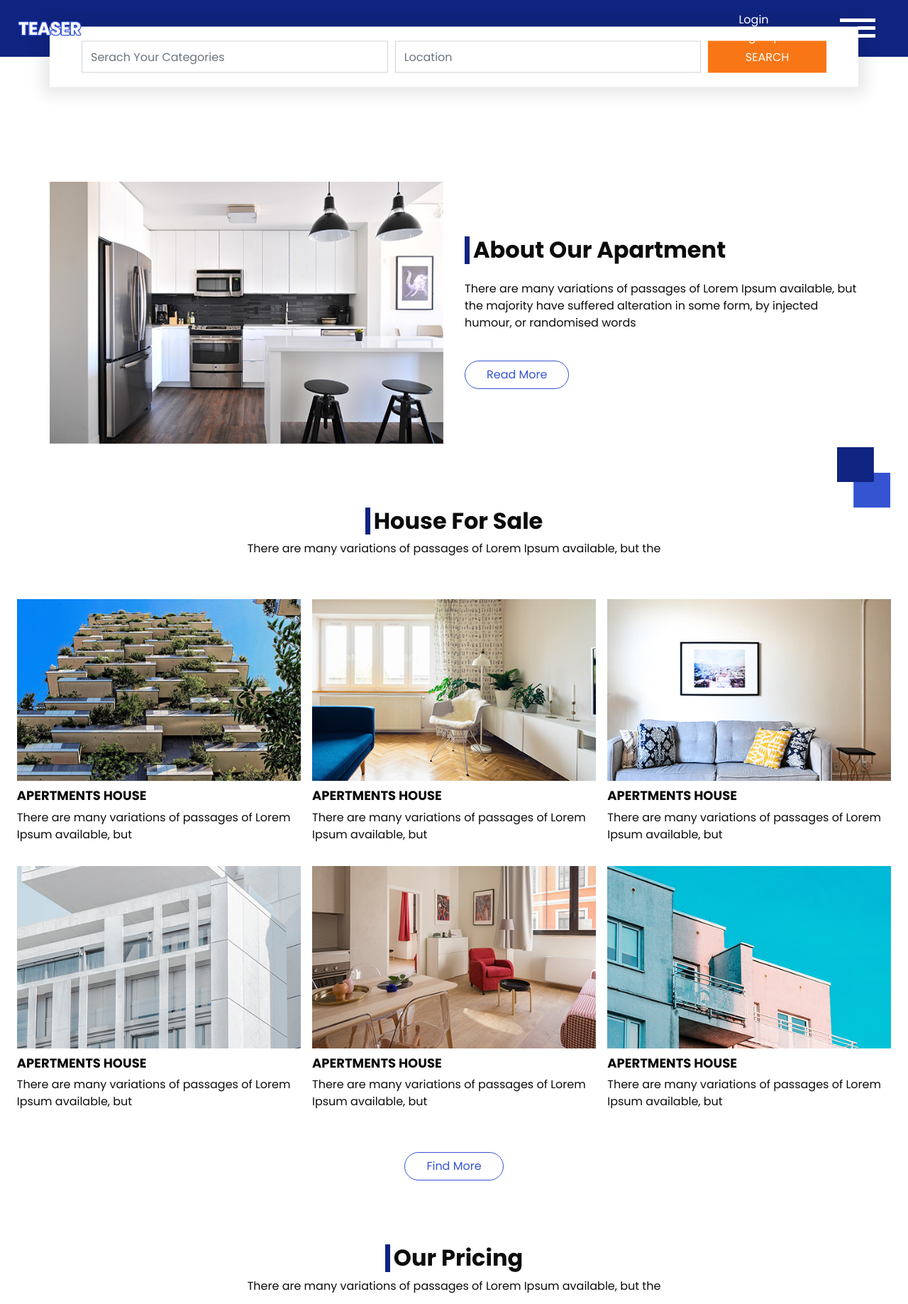
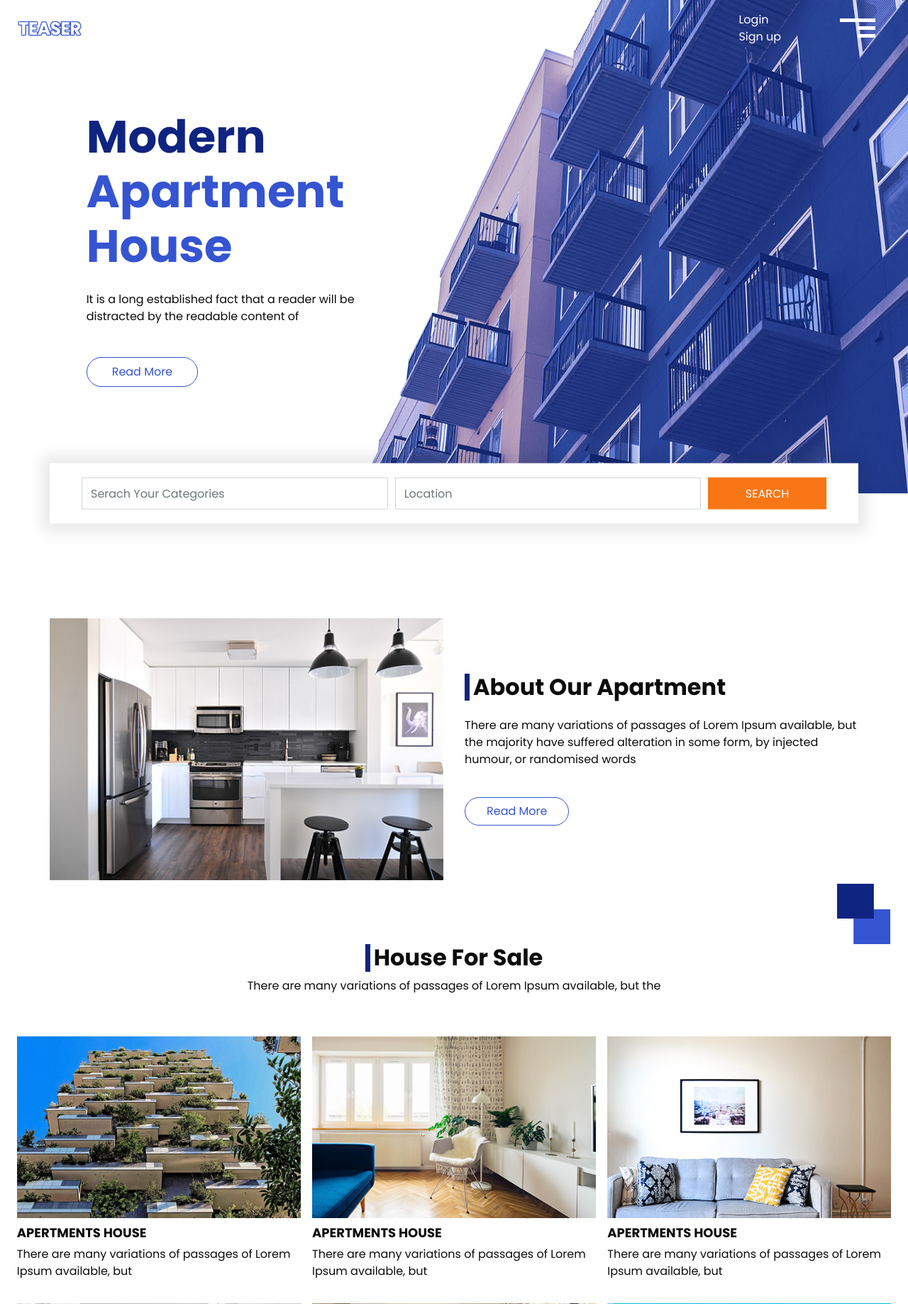
Before and after one commit to ismailcrten/EmlaksitesiProjesi, a Django app: page / in a window 1280 px wide. Shown: the top 1837 px of the page at 71% size. Run offline with Django 4.2, Linux system fonts and the light colour scheme; some libraries are stand-ins or nearby versions.

Commit message:
template

```diff
--- a/home/templates/footer.html
+++ b/home/templates/footer.html
@@ -60,7 +60,7 @@
             </h5>
             <div>
               <div class="img-box">
-                <img src="images/location.png" width="18px" alt="">
+                <img src="{% static 'images/location.png' %}" width="18px" alt="">
               </div>
               <p>
                 Address
@@ -68,7 +68,7 @@
             </div>
             <div>
               <div class="img-box">
-                <img src="images/phone.png" width="12px" alt="">
+                <img src="{% static 'images/phone.png' %}" width="12px" alt="">
               </div>
               <p>
                 +01 1234567890
@@ -147,16 +147,16 @@
             </form>
             <div class="social_box">
               <a href="">
-                <img src="images/fb.png" alt="">
+                <img src="{% static 'images/fb.png' %}" alt="">
               </a>
               <a href="">
-                <img src="images/twitter.png" alt="">
+                <img src="{% static 'images/twitter.png' %}" alt="">
               </a>
               <a href="">
-                <img src="images/linkedin.png" alt="">
+                <img src="{% static 'images/linkedin.png' %}" alt="">
               </a>
               <a href="">
-                <img src="images/youtube.png" alt="">
+                <img src="{% static 'images/youtube.png' %}" alt="">
               </a>
             </div>
           </div>
@@ -180,9 +180,9 @@
   <!-- end  footer section -->
 
 
-  <script type="text/javascript" src="js/jquery-3.4.1.min.js"></script>
-  <script type="text/javascript" src="js/bootstrap.js"></script>
-  <script type="text/javascript" src="js/custom.js"></script>
+  <script type="text/javascript" src="{% static 'js/jquery-3.4.1.min.js' %}"></script>
+  <script type="text/javascript" src="{% static 'js/bootstrap.js' %}"></script>
+  <script type="text/javascript" src="{% static 'js/custom.js' %}"></script>
 
 
 </body>
--- a/home/templates/header.html
+++ b/home/templates/header.html
@@ -7,9 +7,9 @@
   <!-- Mobile Metas -->
   <meta name="viewport" content="width=device-width, initial-scale=1, shrink-to-fit=no" />
   <!-- Site Metas -->
-  <meta name="keywords" content="" />
-  <meta name="description" content="" />
-  <meta name="author" content="" />
+  <meta name="keywords" content="anahtar kelime" />
+  <meta name="description" content="tanımlama" />
+  <meta name="author" content="kişisel bilgi" />
 
   <title>Teaser</title>
 
@@ -25,7 +25,7 @@
   <link href="{% static 'css/responsive.css' %}" rel="stylesheet" />
 </head>
 
-<body class="sub_page">
+<body >
   <div class="hero_area">
     <!-- header section strats -->
     <header class="header_section">
@@ -75,4 +75,29 @@
       </div>
     </header>
     <!-- end header section -->
+        <!-- slider section -->
+    <section class="slider_section ">
+      <div class="container-fluid">
+        <div class="row">
+          <div class="col-md-4 offset-md-1">
+            <div class="detail-box">
+              <h1>
+                <span> Modern</span> <br>
+                Apartment <br>
+                House
+              </h1>
+              <p>
+                It is a long established fact that a reader will be distracted by the readable content of
+              </p>
+              <div class="btn-box">
+                <a href="" class="">
+                  Read More
+                </a>
+              </div>
+            </div>
+          </div>
+        </div>
+      </div>
+    </section>
+    <!-- end slider section -->
   </div>
--- a/home/templates/index.html
+++ b/home/templates/index.html
@@ -4,10 +4,12 @@
 {% include "header.html" %}
 
 
+{% block content %}
+
 {% include "content.html" %}
 
 
-{% block content %}
+
 
 {% endblock %}
 
```
Also changed, not shown: home/templates/content.html (+15 -15 lines).
